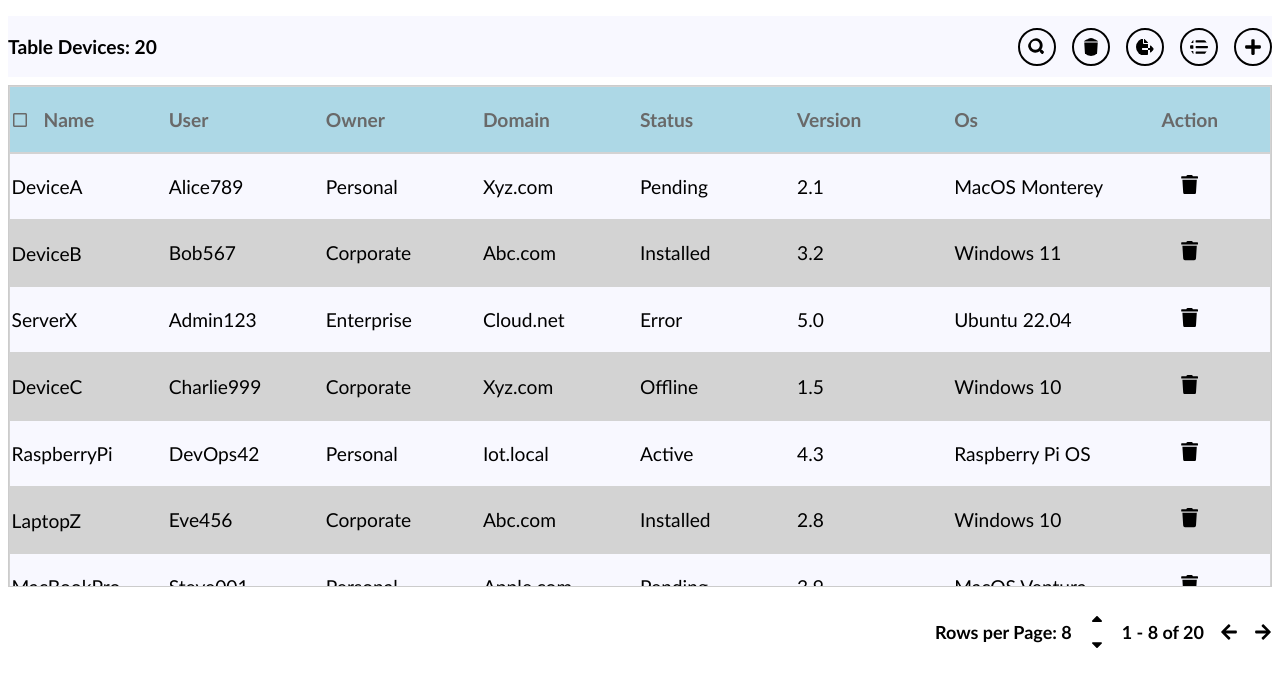
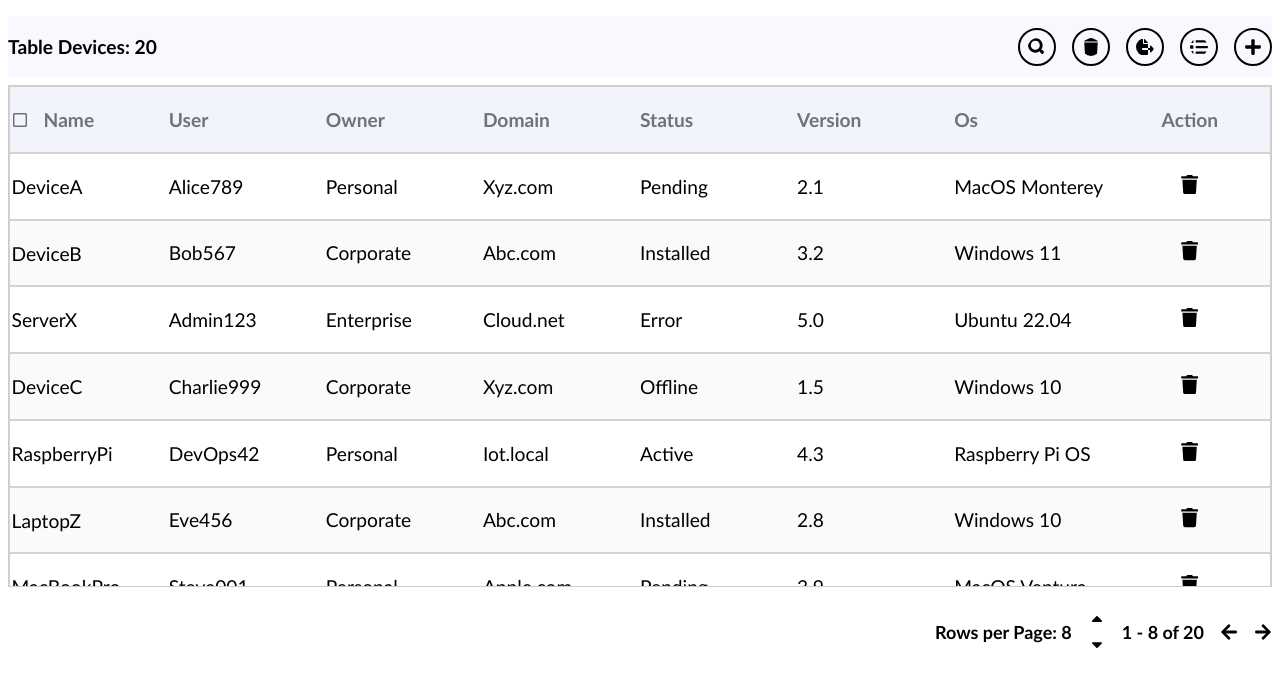
Before and after one commit to SaiCharanUvaraj/Table-UI, a React (Vite) app: page / in a window 1280 px wide. Shown: the top 686 px of the page. Built offline with nearby package versions, Linux system fonts and the light colour scheme.

Commit message:
changed color pallet

```diff
--- a/src/App.css
+++ b/src/App.css
@@ -53,7 +53,7 @@
     text-align: left;
     font-weight: 600;
     font-size:larger;
-    color:dimgray;
+    color:#717276;
     font-family: Calibri;
 }
 .btn
@@ -66,8 +66,9 @@
     width:7rem;
     height: 1.5rem;
     border-radius: 0.5rem;
-    border: 1px black solid;
+    border: 1px #648dc1 solid;
     text-align: center;
+    color:#648dc1
 }
 
 .formPart
--- a/src/App.jsx
+++ b/src/App.jsx
@@ -20,6 +20,16 @@ export const App = () => {
   const [sortConfig, setSortConfig] = useState({ key: null, direction: 'asc' });
   const [selectedColumns,setSelectedColumns]=useState(Object.keys(info[0]));
   const [pageRows,setPageRows]=useState(8);
+
+  const columns=Object.keys(info[0]);
+
+  const rowStyle = {
+    display: "grid",
+    gridTemplateColumns: `repeat(${columns.length+1}, 1fr)`,
+    backgroundColor: "gainsboro",
+    padding: "0.1rem",
+    border: "1px lightgrey solid"
+  };
 
   /* sorting functionalities.... */
   const handleSort = (key) => {
@@ -111,20 +121,17 @@ export const App = () => {
     setInfo(indexedData.filter(item => item.index!==key));
   }
 
-  /*column choosing funtionalities... */
-  const columns=Object.keys(info[0]);
-
   return (
     <div>
       <Navbar select={select} setSelect={setSelect} info={info} handleDelete={handleDelete} columns={columns} selectedColumns={selectedColumns} setSelectedColumns={setSelectedColumns} setInfo={setInfo} />
       <div className='table'>
-        <div className='row' style={{ backgroundColor: "lightblue" }}>
+        <div className='row' style={{ ...rowStyle, backgroundColor: "#f1f4fb" }}>
           {selectedColumns.map((key) => (
             <div key={key} className='column'>
               <div style={{ display: "flex", gap: "0.5rem", justifyContent: "flex-start", alignItems: "center" }} className="sortable-header">
                 {key===columns[0]?
                   <div style={{display:"flex",alignItems:"center", gap: "1rem"}}>
-                    <FaRegSquare style={{ cursor: "pointer" }} color='dimgray' onClick={()=>setMultiSelect(!multiSelect)}/>
+                    <FaRegSquare style={{ cursor: "pointer" }} color='#717276' onClick={()=>setMultiSelect(!multiSelect)}/>
                     <p className='header' onClick={() => handleSort(key)} style={{ cursor: "pointer" }}>{capitalize(key)}</p>
                   </div>
                   :
@@ -142,7 +149,7 @@ export const App = () => {
           </div>
         </div>
         {finalData.map((item) => (
-          <div key={item.index} className='row' style={{ backgroundColor: item.index % 2 === 0 ? "ghostwhite" : "lightgray" }}
+          <div key={item.index} className='row' style={{...rowStyle, backgroundColor: item.index % 2 === 0 ? "#ffffff" : "#fafafa" }}
           onClick={()=>setSortConfig({ key: null, direction: 'asc' })}>
             <p className='text' style={{ display: "flex", alignItems: "center", gap: "1rem" }}>
               {multiSelect && !selectedItems.includes(item.index) &&
```
